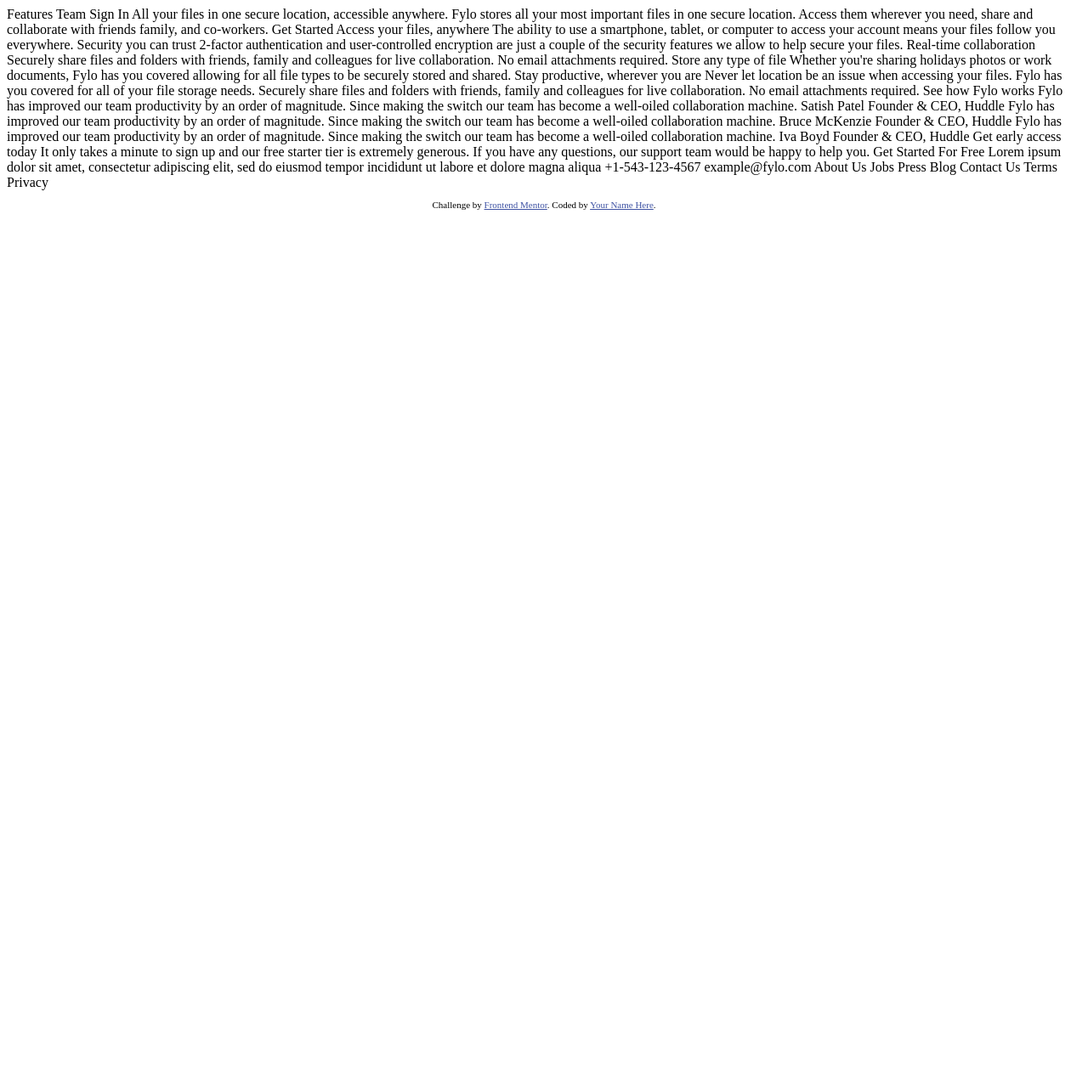
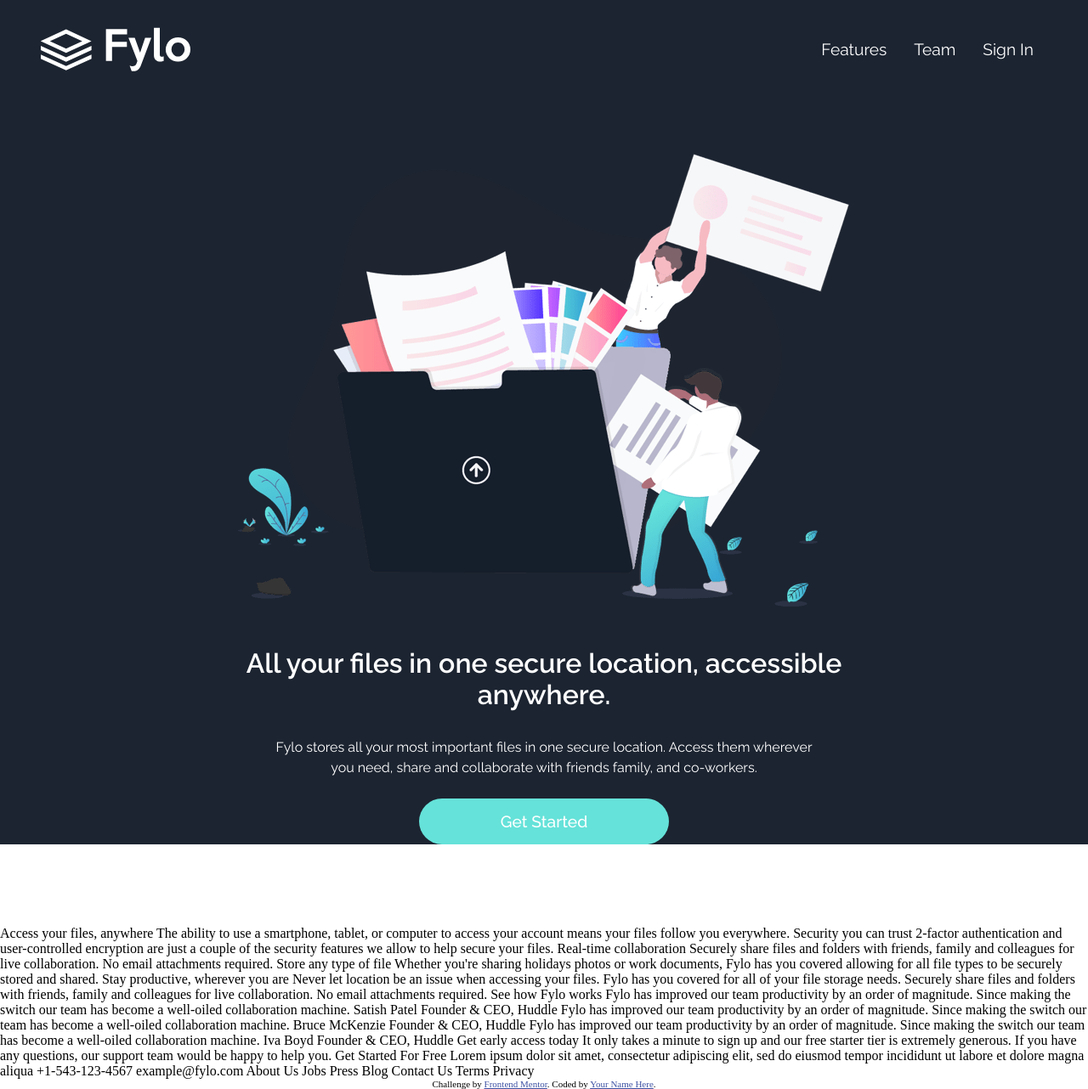
Before and after one commit to himanshu-23996/frontEndMentor-fylo-dark-theme-landing-page, a plain HTML site: page index.html in a window 1280 px wide. Shown: the whole page at 85% size. Before the commit the page ends 800 px from the top, so only its background shows below. Drawn offline with Linux system fonts and the light colour scheme.

Commit message:
Header Added

```diff
--- a/index.html
+++ b/index.html
@@ -25,8 +25,47 @@
 </head>
 
 <body>
-    Features Team Sign In All your files in one secure location, accessible anywhere. Fylo stores all your most important files in one secure location. Access them wherever you need, share and collaborate with friends family, and co-workers. Get Started Access
-    your files, anywhere The ability to use a smartphone, tablet, or computer to access your account means your files follow you everywhere. Security you can trust 2-factor authentication and user-controlled encryption are just a couple of the security
+    <header>
+        <div class="header-top-bar">
+            <img src="./images/logo.svg" alt="Company Logo">
+            <div class="header-btn-holder">
+                <div class="header-top-bar-btn">
+                    <a href="#">
+                        Features
+                    </a>
+                </div>
+                <div class="header-top-bar-btn">
+                    <a href="#">
+                        Team
+                    </a>
+                </div>
+                <div class="header-top-bar-btn">
+                    <a href="#">
+                        Sign In
+                    </a>
+                </div>
+            </div>
+        </div>
+        <img src="./images/illustration-intro.png">
+        <p class="header-title">
+            All your files in one secure location, accessible anywhere.
+        </p>
+        <p class="header-description">
+            Fylo stores all your most important files in one secure location. Access them wherever you need, share and collaborate with friends family, and co-workers.
+        </p>
+        <a class="header-btn-link">
+            <div class="header-btn">
+                Get Started
+            </div>
+        </a>
+    </header>
+    <main>
+
+    </main>
+    <footer>
+
+    </footer>
+    Access your files, anywhere The ability to use a smartphone, tablet, or computer to access your account means your files follow you everywhere. Security you can trust 2-factor authentication and user-controlled encryption are just a couple of the security
     features we allow to help secure your files. Real-time collaboration Securely share files and folders with friends, family and colleagues for live collaboration. No email attachments required. Store any type of file Whether you're sharing holidays
     photos or work documents, Fylo has you covered allowing for all file types to be securely stored and shared. Stay productive, wherever you are Never let location be an issue when accessing your files. Fylo has you covered for all of your file storage
     needs. Securely share files and folders with friends, family and colleagues for live collaboration. No email attachments required. See how Fylo works Fylo has improved our team productivity by an order of magnitude. Since making the switch our team
@@ -34,12 +73,9 @@
     & CEO, Huddle Fylo has improved our team productivity by an order of magnitude. Since making the switch our team has become a well-oiled collaboration machine. Iva Boyd Founder & CEO, Huddle Get early access today It only takes a minute to sign up
     and our free starter tier is extremely generous. If you have any questions, our support team would be happy to help you. Get Started For Free Lorem ipsum dolor sit amet, consectetur adipiscing elit, sed do eiusmod tempor incididunt ut labore et dolore
     magna aliqua +1-543-123-4567 example@fylo.com About Us Jobs Press Blog Contact Us Terms Privacy
-
-    <footer>
-        <p class="attribution">
-            Challenge by <a href="https://www.frontendmentor.io?ref=challenge" target="_blank">Frontend Mentor</a>. Coded by <a href="#">Your Name Here</a>.
-        </p>
-    </footer>
+    <p class="attribution">
+        Challenge by <a href="https://www.frontendmentor.io?ref=challenge" target="_blank">Frontend Mentor</a>. Coded by <a href="#">Your Name Here</a>.
+    </p>
 </body>
 
 </html>
--- a/scss/_config.scss
+++ b/scss/_config.scss
@@ -0,0 +1,20 @@
+// Variables
+//      Colors
+//          Primary
+$dark-blue-intro-and-email-signup: hsl(217, 28%, 15%);
+$dark-blue-main-background:hsl(218, 28%, 13%);
+$dark-blue-footer-background: hsl(216, 53%, 9%);
+$dark-blue-testimonials-background: hsl(219, 30%, 18%);
+//          Accent
+$cyan: hsl(176, 68%, 64%);
+$cyan-hover:hsl(176, 84%, 71%);
+$blue: hsl(198, 60%, 50%);
+$light-red: hsl(0, 100%, 63%);
+//          Neutral
+$white: hsl(0, 0%, 100%);
+// Importing Fonts
+//      Headings, Call-to-actions, Header Navigation
+@import url('https://fonts.googleapis.com/css2?family=Raleway:wght@100;200;300;400;500;600;700;800;900&display=swap');
+// font-family: 'Raleway', sans-serif;
+@import url('https://fonts.googleapis.com/css2?family=Open+Sans:wght@300;400;600;700;800&display=swap');
+// font-family: 'Open Sans', sans-serif;
--- a/scss/_reset.scss
+++ b/scss/_reset.scss
@@ -0,0 +1,7 @@
+*,
+*::before,
+*::after {
+    margin: 0;
+    padding: 0;
+    box-sizing: border-box;
+}
--- a/scss/main.scss
+++ b/scss/main.scss
@@ -0,0 +1,208 @@
+    @import './reset';
+    @import './config';
+    // Selector layout-----
+    // Background
+    // Display
+    // Border
+    // Sizing
+    // Padding
+    // Margining
+    // Font Styling
+    // Transitions
+    // Animations
+    // Pseudo Class Selectors
+    // Sub Classes
+    header {
+        // Display
+        display: flex;
+        flex-direction: column;
+        justify-content: flex-start;
+        align-items: center;
+        // Background
+        background-color: $dark-blue-intro-and-email-signup;
+        background-repeat: no-repeat;
+        background-position: bottom;
+        background-size: cover;
+        // Border
+        // Sizing
+        width: 100%;
+        // Padding
+        // Alignment
+        // Margining
+        margin-bottom: 6rem;
+        // Font Styling
+        color: white;
+        font-family: 'Raleway', sans-serif;
+        font-weight: 400;
+        font-size: 1.2rem;
+        // Transitions
+        // Animations
+        // Pseudo Class Selectors
+        // Sub Classes
+        .header-top-bar {
+            // Background
+            // Display
+            align-self: stretch;
+            display: flex;
+            align-items: center;
+            justify-content: space-between;
+            // Border
+            // Sizing
+            // Padding
+            padding: 2rem 3rem 6rem 3rem;
+            // Margining
+            // Font Styling
+            font-family: inherit;
+            font-weight: inherit;
+            font-size: inherit;
+            // Transitions
+            // Animations
+            // Pseudo Class Selectors
+            // Sub Classes
+            .header-btn-holder {
+                // Background
+                // Display
+                display: flex;
+                justify-content: space-around;
+                align-items: center;
+                // Border
+                // Sizing
+                // Padding
+                // Margining
+                // Font Styling
+                font-family: inherit;
+                font-weight: inherit;
+                font-size: inherit;
+                // Transitions
+                // Animations
+                // Pseudo Class Selectors
+                // Sub Classes
+                .header-top-bar-btn {
+                    // Display
+                    // Border
+                    // Sizing
+                    // Padding
+                    padding-inline: 1rem;
+                    // Margining
+                    // Font Styling
+                    font-family: inherit;
+                    font-weight: inherit;
+                    font-size: inherit;
+                    // Transitions
+                    // Animations
+                    // Pseudo Class Selectors
+                    // Sub Classes
+                    a {
+                        // Background
+                        // Display
+                        // Border
+                        // Sizing
+                        // Padding
+                        // Margining
+                        // Font Styling
+                        text-decoration: unset;
+                        color: white;
+                        font-family: inherit;
+                        font-weight: inherit;
+                        font-size: inherit;
+                        // Transitions
+                        transition: text-decoration ease-in-out 300ms;
+                        // Animations
+                        // Pseudo Class Selectors
+                        &:hover {
+                            text-decoration: underline;
+                            cursor: pointer;
+                        }
+                        // Sub Classes
+                    }
+                }
+            }
+        }
+        .header-title {
+            // Selector layout-----
+            // Background
+            // Display
+            // Border
+            // Sizing
+            width: 60%;
+            // Padding
+            padding: 3rem 0rem 0rem 0rem;
+            // Margining
+            // Font Styling
+            color: inherit;
+            font-family: inherit;
+            font-weight: 600;
+            font-size: 2rem;
+            text-align: center;
+            // Transitions
+            // Animations
+            // Pseudo Class Selectors
+            // Sub Classes
+        }
+        .header-description {
+            // Selector layout-----
+            // Background
+            // Display
+            // Border
+            // Sizing
+            width: 50%;
+            // Padding
+            padding: 2rem 0rem 1.5rem 0rem;
+            // Margining
+            // Font Stylingcolor: inherit;
+            font-family: inherit;
+            font-weight: inherit;
+            font-size: 1rem;
+            line-height: 1.5rem;
+            text-align: center;
+            // Transitions
+            // Animations
+            // Pseudo Class Selectors
+            // Sub Classes
+        }
+        .header-btn-link {
+            // Selector layout-----
+            // Background
+            // Display
+            // Border
+            border-radius: 50px;
+            // Sizing
+            // Padding
+            // Margining
+            // Font Styling
+            font-family: inherit;
+            font-weight: inherit;
+            font-size: inherit;
+            // Transitions
+            // Animations
+            // Sub Classes
+            .header-btn {
+                // Selector layout-----
+                // Background
+                background-color: $cyan;
+                // Display
+                // Border
+                border-radius: 50px;
+                // Sizing
+                // Padding
+                padding: 1rem 6rem 1rem 6rem;
+                // Margining
+                // Font Styling
+                font-family: inherit;
+                font-weight: 500;
+                font-size: inherit;
+                // Transitions
+                transition: background-color ease-in-out 300ms;
+                // Animations
+                // Pseudo Class Selectors
+                // Sub Classes
+            }
+            // Pseudo Class Selectors
+            &:hover {
+                cursor: pointer;
+                .header-btn {
+                    background-color: $cyan-hover;
+                }
+            }
+        }
+    }
```
Also changed, not shown: style/main.css, 1 other file.
